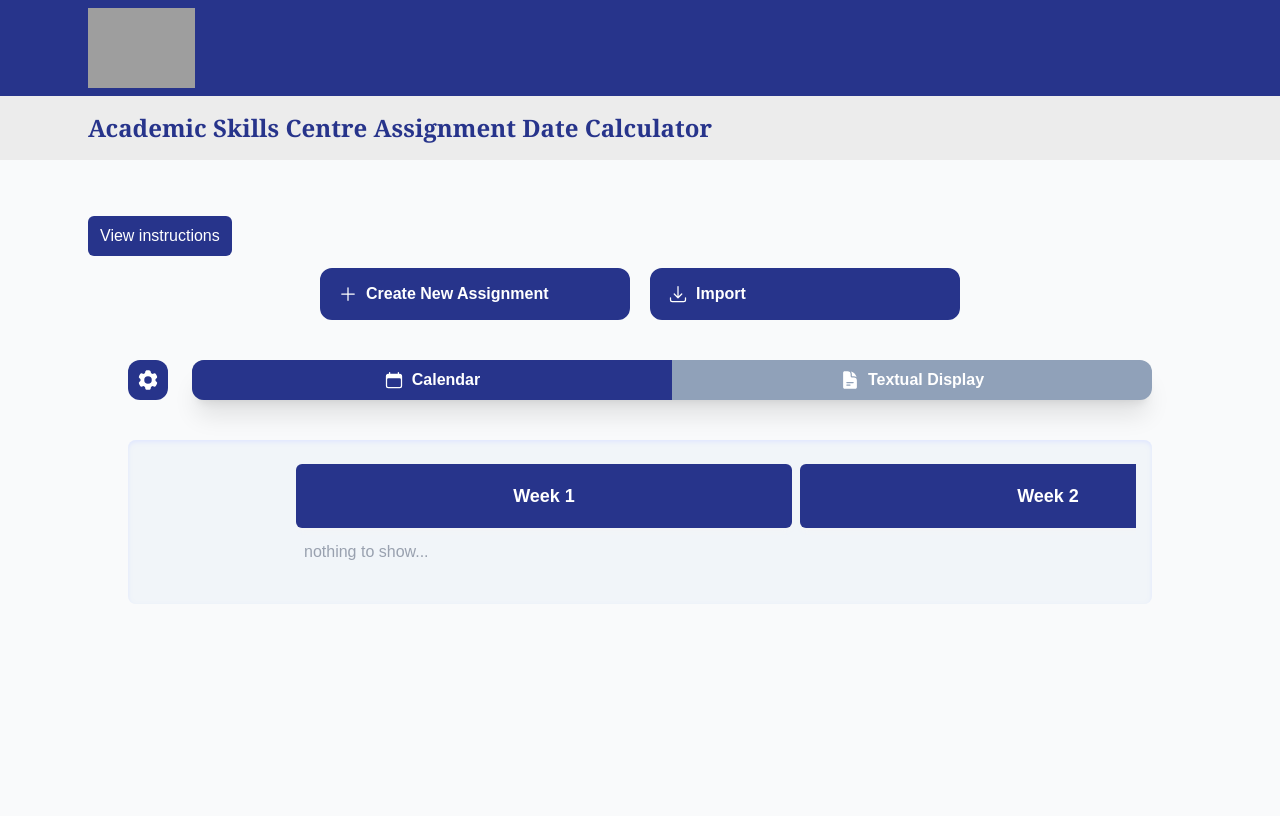
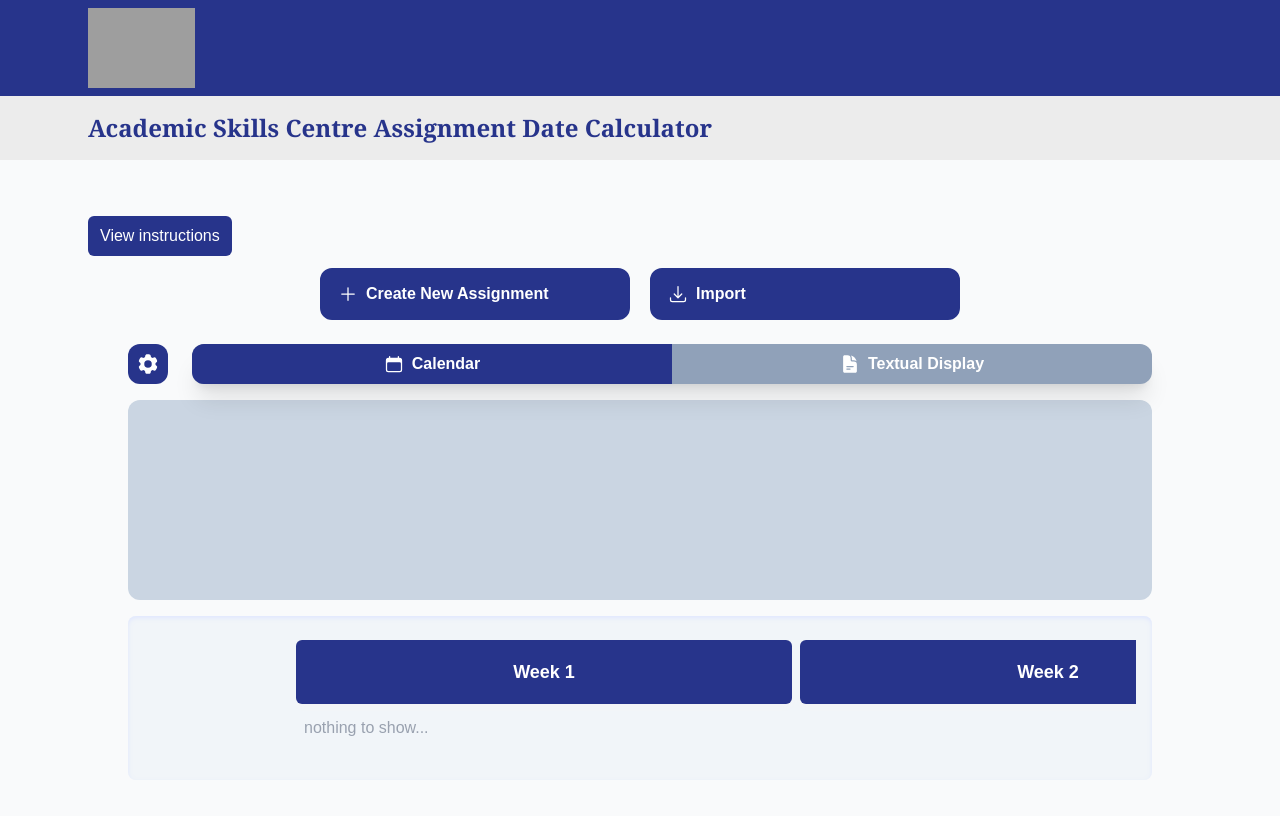
Before and after one commit to limeken/CITS3200-Assignment-Calculator, a React (Vite) app in the folder AssignmentCalculator/: page / in a window 1280 px wide. Shown: the top 816 px of the page. Built offline with nearby package versions, Linux system fonts and the light colour scheme; grey boxes are pictures that could not be loaded.

Commit message:
Created basic functionality for the display showing assignments due soon, with a scrollable bar, due date estimate (slightly off) and a colour coded system. Each new assignment is put into sorted order through the use of insertion sort.

```diff
--- a/AssignmentCalculator/src/components/calendar/Calendar.tsx
+++ b/AssignmentCalculator/src/components/calendar/Calendar.tsx
@@ -5,6 +5,7 @@ import TextCalendar from "./TextCalendar.tsx";
 import VisualCalendar from "./VisualCalendar.tsx";
 import CalendarOptions from "./CalendarOptions.tsx";
 import {SemesterSelector} from "./SemesterSelector.tsx";
+import PriorityQueue from "./PriorityQueue.tsx";
 
 // TODO: this is fine
 export type CalendarRef = {
@@ -22,6 +23,7 @@ type CalendarProps = {};
 const Calendar = forwardRef<CalendarRef, CalendarProps>((_props, ref) => {
 
     const [assignments, setAssignments] = useState<Record<string, AssignmentCalendar[]>>({});
+    const [newestAssignment, setNewestAssignment] = useState<AssignmentCalendar|null>(null);
 
     //  TODO: Explain why the visual settings are in <Calendar />
     const [isVisual, setIsVisual] = useState<boolean>(true);
@@ -41,6 +43,7 @@ const Calendar = forwardRef<CalendarRef, CalendarProps>((_props, ref) => {
             a.color = pickRandomColor();
             setAssignments(prev => ({...prev,[a.unitCode!]:[a]}))
         }
+        setNewestAssignment(a);
 
         console.log(a)
     }, [assignments]) // <- this empty array is the dependency list, a change to any objects in here triggers a re-render
@@ -49,8 +52,9 @@ const Calendar = forwardRef<CalendarRef, CalendarProps>((_props, ref) => {
     useImperativeHandle(ref, () => ({ addAssignment }), [addAssignment]);
 
     return (
-        <div className="flex flex-col items-center">
+        <div className="flex flex-col gap-4 items-center">
             <CalendarOptions isCalendarFormat={isVisual} changeFormat={setIsVisual}/>
+            <PriorityQueue newest={newestAssignment}/>
             <VisualCalendar show={isVisual} assignments={assignments} />
             <TextCalendar show={!isVisual} assignments={assignments}/>
         </div>
--- a/AssignmentCalculator/src/components/calendar/CalendarOptions.tsx
+++ b/AssignmentCalculator/src/components/calendar/CalendarOptions.tsx
@@ -96,7 +96,7 @@ const CalendarOptions: React.FC<CalendarOptionsProps> = ({isCalendarFormat, chan
     };
 
     return (
-        <div className="flex flex-row w-full h-10 my-10">
+        <div className="flex flex-row w-full h-10 mt-6">
             <div className="text-center text-white font-bold flex flex-row mx-auto w-4/5 relative">
                 <Button onClick={openSubmission}
                     className="flex rounded-xl inset-ring-0 bg-uwaBlue h-full aspect-square items-center justify-center mr-6 transition-all ease-out hover:bg-white hover:text-uwaBlue hover:inset-ring-2 hover:inset-ring-uwaBlue"
--- /dev/null
+++ b/AssignmentCalculator/src/components/calendar/PriorityQueue.tsx
@@ -0,0 +1,66 @@
+import { useState, useEffect } from "react";
+import type { AssignmentCalendar } from "./CalendarTypes";
+import { differenceInDays } from "date-fns";
+
+// DATES: Use these to control warnings for Assignments Due Dates (Days in brackets)
+// Notes: MED "Yellow" (cautious) and HIGH "RED" (due very soon)
+const MED = (14)* 24 * 60 * 60 * 1000;
+const HIGH = (5)* 24 * 60 * 60 * 1000;
+
+const PriorityQueue: React.FC<{newest:AssignmentCalendar|null}> = ({newest}) => {
+    const [sortedAssignments,setSortedAssignments] = useState<AssignmentCalendar[]>([]);
+
+    // Insertion Sort Implementation to sort each new assignment
+    const insertionSort = (list:AssignmentCalendar[], addition:AssignmentCalendar|null) => {
+        if(addition === null){return list;}
+
+        if(list.length === 0){
+            return [addition];
+        }
+
+        const final = [...list, addition]
+
+        let index = final.length-1;
+        while(index > 0){
+            if(differenceInDays(final[index].end, Date.now()) < differenceInDays(final[index-1].end, Date.now())){
+                const current = final[index];
+                final[index] = final[index-1];
+                final[index-1] = current;
+                index--;
+                continue;
+            }
+            break
+        }
+        return final;
+    }
+
+    // Adds the newest assignment in sorted order, when a new assignment is created
+    useEffect(() => {setSortedAssignments(insertionSort(sortedAssignments, newest))}, [newest])
+
+    // Picks colour based on distance from due date
+    const pickPriorityColour = (end:Date) => {
+        const current = Date.now()
+        if(current > end.getTime() - MED && current < end.getTime() - HIGH){
+            return "bg-yellow-200"
+        }
+        else if(current > end.getTime() - HIGH){
+            return "bg-red-200"
+        }
+        else{return "bg-green-200"}
+    }
+
+    return(
+            <div className="w-4/5 h-50 px-5 bg-slate-300 rounded-xl flex flex-row gap-4 items-center overflow-x-auto">
+                {sortedAssignments.map((assignment)=>
+                    <div className="w-60 h-40 flex-shrink-0 rounded-xl bg-white overflow-hidden">
+                        <div className={`h-10 w-full flex items-center justify-center font-bold ${pickPriorityColour(assignment.end)}`}>
+                            {`Due in: ${differenceInDays(assignment.end, Date.now())} Days`}
+                        </div>
+                    </div>
+                    )
+                }
+            </div>
+    )
+}
+
+export default PriorityQueue;
--- a/AssignmentCalculator/src/components/calendar/TextCalendar.tsx
+++ b/AssignmentCalculator/src/components/calendar/TextCalendar.tsx
@@ -37,7 +37,7 @@ const AssignmentStepsComponent: React.FC<{assignment:AssignmentCalendar|null}> =
                         {/* Panel that is shown for a given step when selected */}
                         <div className="overflow-hidden rounded-xl">
                             <div className={`bg-white rounded-xl w-full transition-all duration-300 ease-in-out origin-top
-                                ${index === openStep ? "max-h-50 p-5 overflow-y-scroll" : "max-h-0 p-0 overflow-hidden"}`}>
+                                ${index === openStep ? "max-h-50 p-5 overflow-y-auto" : "max-h-0 p-0 overflow-hidden"}`}>
                                 <ul className="mt-2 flex list-disc flex-col gap-3 pl-4 text-md">
                                     {/* Lists all the dot points within a given step's panel */}
                                     {step.instructions && step.instructions.map((dotpoint,id)=>
```
